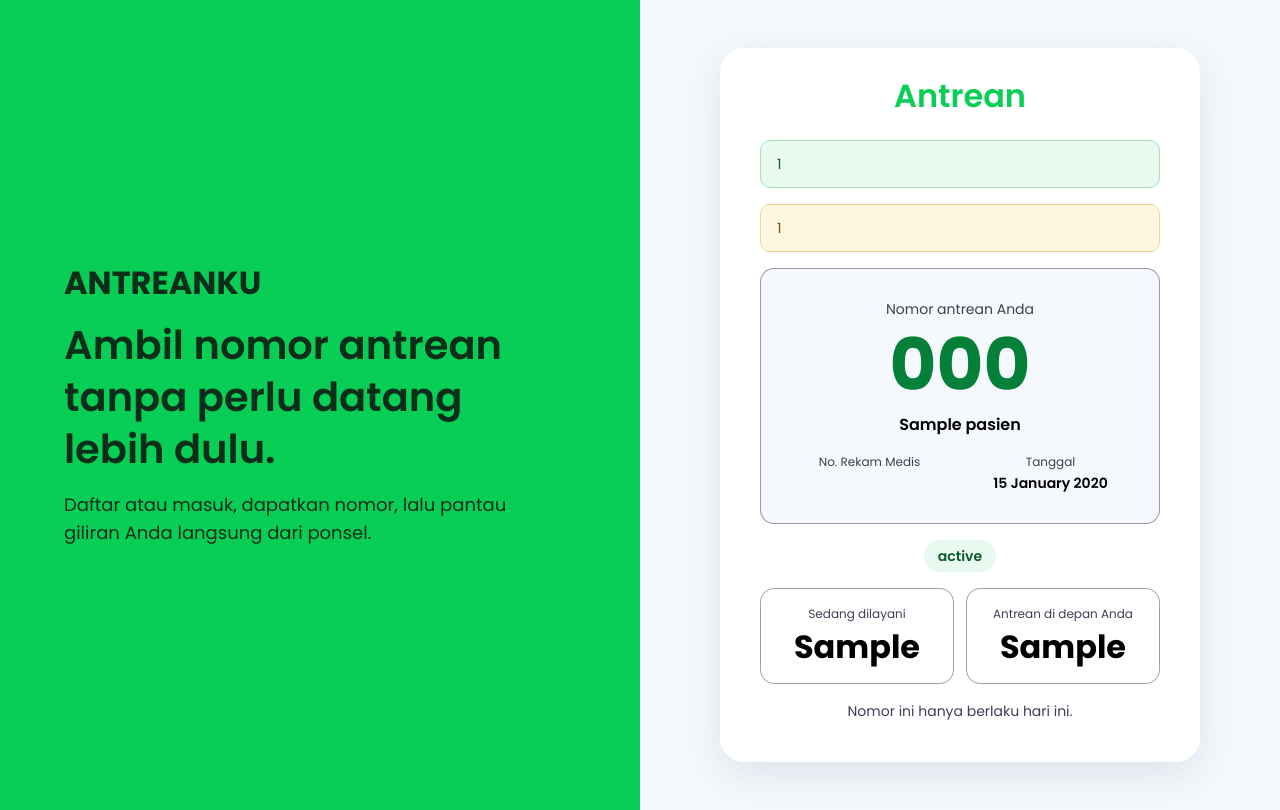
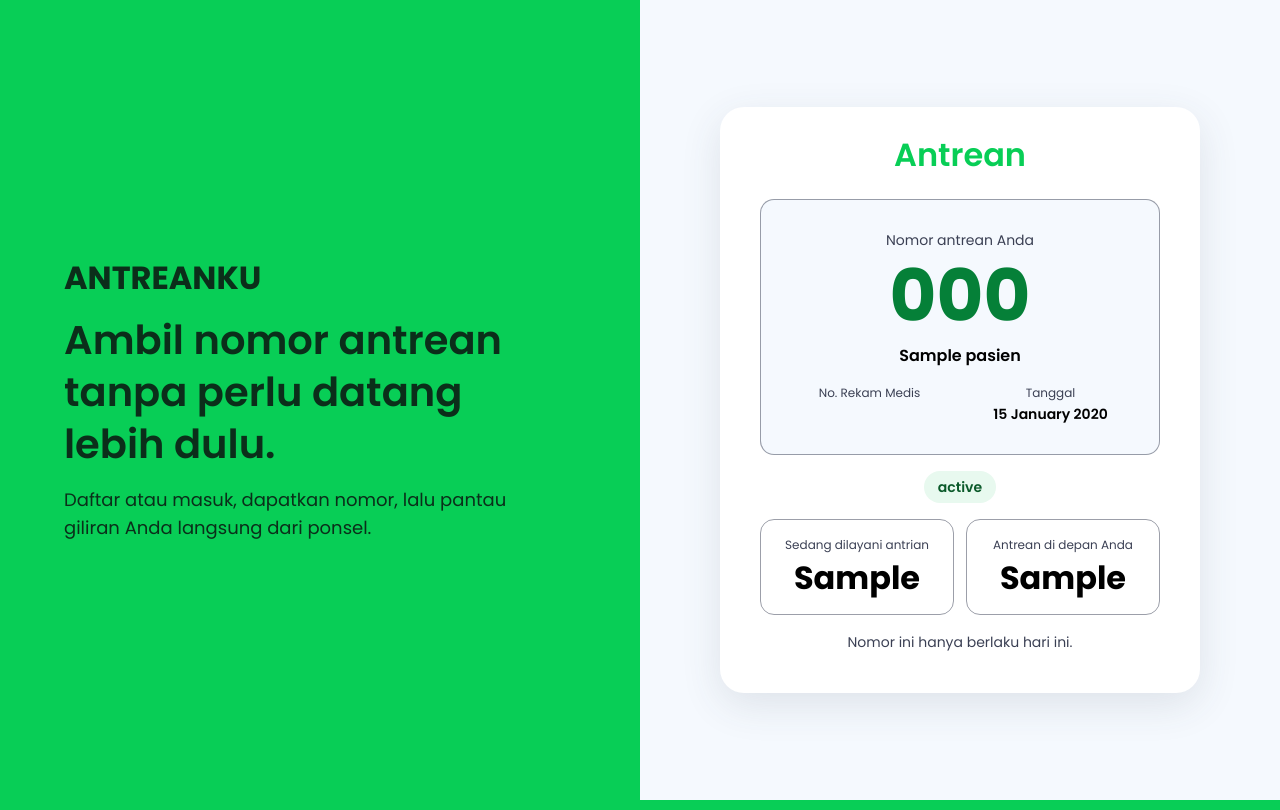
Before and after one commit to RafelDream/AntreanKu, a Laravel app: template resources/views/antrean/tiket.blade.php in a window 1280 px wide. Run offline with Laravel 12, Linux system fonts and the light colour scheme; a user stored in the database is signed in; data comes from the database, SQL or seed files in the repository; tables that the repository leaves empty hold one stand-in row (values such as "Sample post"); the template is opened without the code that fills it: most values are stand-ins (such as "Sample title", 1, 10 or a date in 2020).

Commit message:
Fix: Ui Tiket

```diff
--- a/app/Http/Controllers/Api/PasienController.php
+++ b/app/Http/Controllers/Api/PasienController.php
@@ -87,7 +87,7 @@ class PasienController extends Controller
         $pasien = Pasien::where('nik', $request->nik)->first();
 
         if (! $pasien) {
-            Cache::put($cacheKey, Cache::get($cacheKey, 0) + 1, now()->addMinutes(10));
+            Cache::put($cacheKey, Cache::get($cacheKey, 0) + 1, now()->addMinutes(5));
             return response()->json([
                 'success' => false,
                 'message' => 'NIK belum terdaftar, silakan daftar sebagai pasien baru',
--- a/public/css/antreanku.css
+++ b/public/css/antreanku.css
@@ -51,7 +51,7 @@ body {
     color: var(--ink);
     background: #fff;
 }
-body:has(.modal) {
+body:has(.modal:not([hidden])) {
     overflow: hidden;
 }
 
--- a/resources/views/antrean/tiket.blade.php
+++ b/resources/views/antrean/tiket.blade.php
@@ -8,10 +8,10 @@
     </header>
 
     @if (session('berhasil'))
-        <div class="alert alert--ok" role="status">{{ session('berhasil') }}</div>
+        <div class="alert alert--ok" role="status" data-auto-hide>{{ session('berhasil') }}</div>
     @endif
     @if (session('info'))
-        <div class="alert alert--warn" role="status">{{ session('info') }}</div>
+        <div class="alert alert--warn" role="status" data-auto-hide>{{ session('info') }}</div>
     @endif
 
     {{-- Alamat relatif (tanpa http/https) supaya aman saat diakses lewat ngrok --}}
@@ -43,7 +43,7 @@
 
         <div class="stats">
             <div class="stat">
-                <span>Sedang dilayani</span>
+                <span>Sedang dilayani antrian</span>
                 <strong id="sedang">{{ $ringkasan['sedang_dilayani'] ?? '—' }}</strong>
             </div>
             <div class="stat">
@@ -56,9 +56,15 @@
 
         {{-- Batalkan antrean: hanya tampil selama status "menunggu" (disembunyikan otomatis oleh polling) --}}
         <p id="batal-error" class="alert alert--error" role="alert" hidden></p>
+        <div id="batal-info" class="toast" role="status" aria-live="polite" hidden></div>
 
         <div id="aksi-batal" class="aksi" @if ($ringkasan['status'] !== 'menunggu') hidden @endif>
             <button type="button" id="open-modal-batal" class="btn btn--danger-outline">Batalkan Antrean</button>
+        </div>
+
+        {{-- Setelah dibatalkan: kembali ke halaman utama --}}
+        <div id="aksi-kembali" class="aksi" @if ($ringkasan['status'] !== 'dibatalkan') hidden @endif>
+            <a href="{{ route('beranda') }}" class="btn btn--primary">Kembali ke Halaman Utama</a>
         </div>
     </div>
 
@@ -86,11 +92,23 @@
     var token = box.getAttribute('data-token');
 
     var aksiBatal = document.getElementById('aksi-batal');
+    var aksiKembali = document.getElementById('aksi-kembali');
+    var batalInfo = document.getElementById('batal-info');
     var batalError = document.getElementById('batal-error');
     var modal = document.getElementById('modal-batal');
     var btnBuka = document.getElementById('open-modal-batal');
     var btnTutup = document.getElementById('btn-tutup-modal');
     var btnBatal = document.getElementById('btn-eksekusi-batal');
+
+    /* ---------- Pesan di atas halaman hilang otomatis (3 detik) ---------- */
+
+    Array.prototype.forEach.call(document.querySelectorAll('[data-auto-hide]'), function (el) {
+        setTimeout(function () {
+            el.style.transition = 'opacity .3s';
+            el.style.opacity = '0';
+            setTimeout(function () { el.hidden = true; }, 300);
+        }, 3000);
+    });
 
     /* ---------- Polling status ---------- */
 
@@ -102,6 +120,7 @@
         chip.className = 'chip chip--' + d.status;
 
         aksiBatal.hidden = (d.status !== 'menunggu');
+        aksiKembali.hidden = (d.status !== 'dibatalkan');
     }
 
     function perbarui() {
@@ -130,6 +149,19 @@
         batalError.hidden = false;
     }
 
+    // Notifikasi singkat: tampil 3 detik, memudar, lalu hilang sendiri (tanpa refresh)
+    var toastTimer = null;
+    function tampilToast(pesan) {
+        clearTimeout(toastTimer);
+        batalInfo.textContent = pesan;
+        batalInfo.classList.remove('toast--out');
+        batalInfo.hidden = false;
+        toastTimer = setTimeout(function () {
+            batalInfo.classList.add('toast--out');
+            setTimeout(function () { batalInfo.hidden = true; }, 300);
+        }, 3000);
+    }
+
     btnBuka.addEventListener('click', bukaModal);
     btnTutup.addEventListener('click', tutupModal);
     modal.addEventListener('click', function (e) { if (e.target === modal) { tutupModal(); } });
@@ -150,6 +182,7 @@
         .then(function (res) {
             tutupModal();
             if (res.success) {
+                tampilToast(res.message || 'Antrean berhasil dibatalkan.');
                 perbarui();
             } else {
                 tampilError(res.message || 'Gagal membatalkan antrean.');
```
